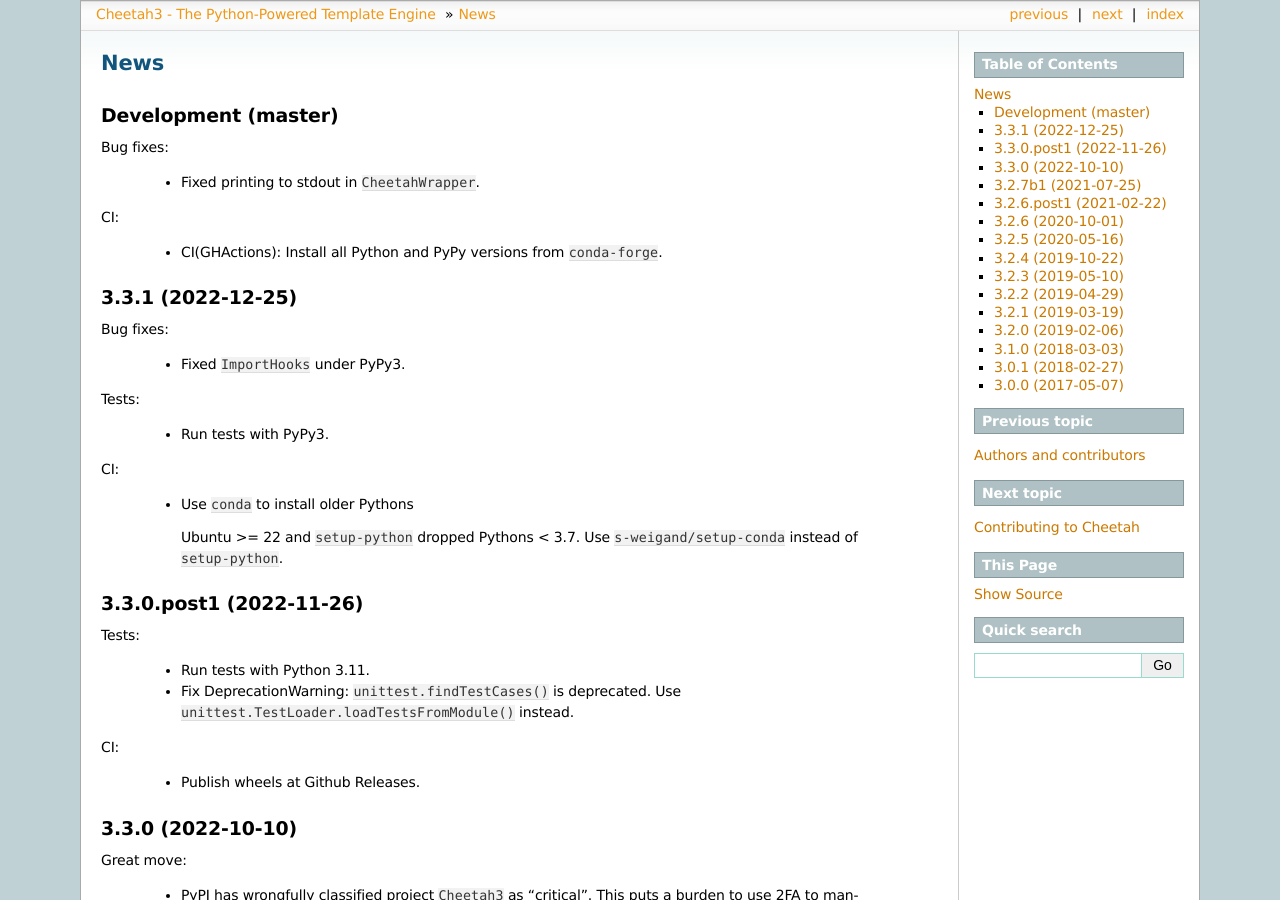
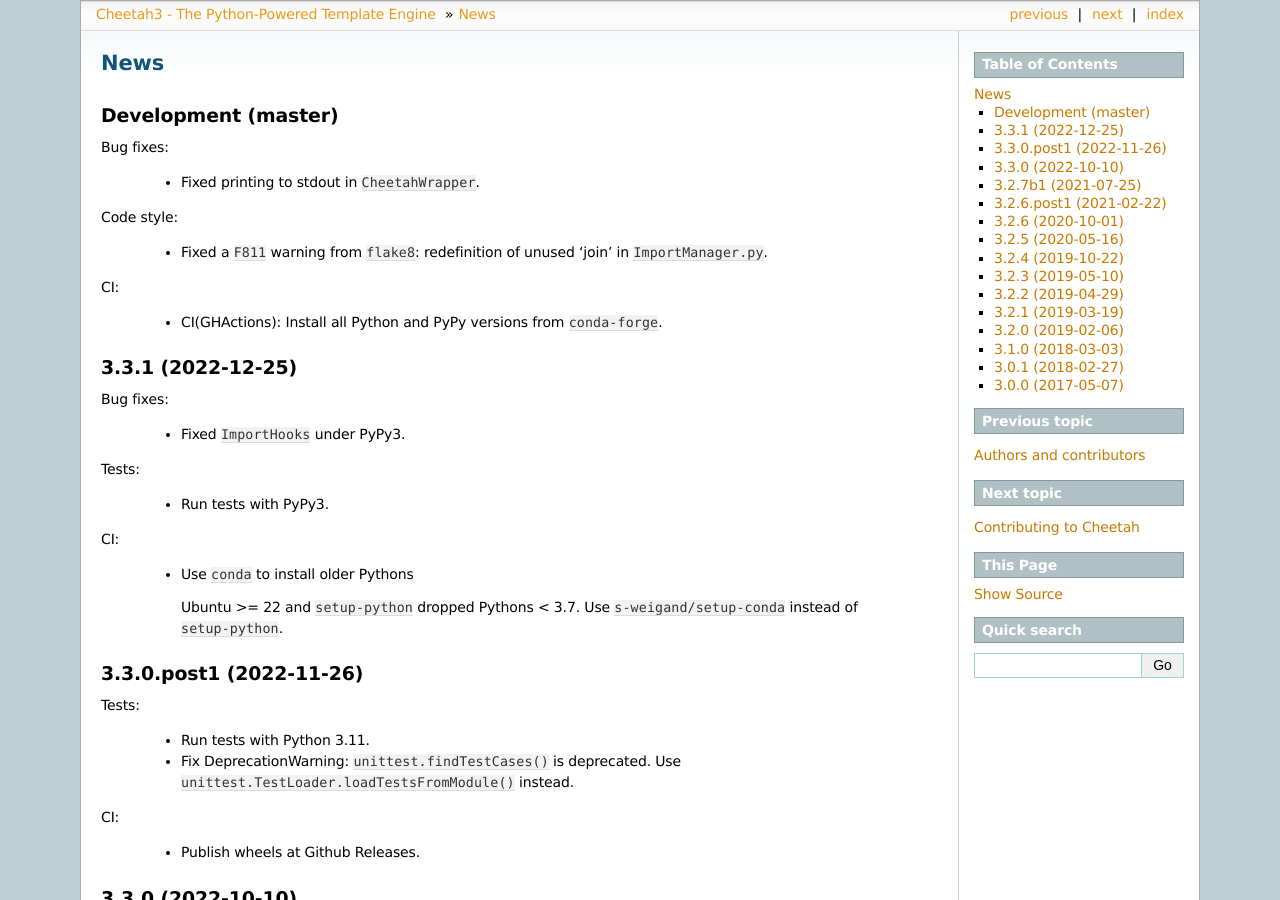
Before and after one commit to CheetahTemplate3/cheetah3, a Sphinx documentation site: the page built from docs/news.rst, in a window 1280 px wide and 900 px high. Built offline with Sphinx 7.4.7, drawn with Linux system fonts in a browser that asks for light colours; pages that are not in the unit, such as notebooks, are missing from menus.

Commit message:
Style(ImportManager): Fixed `F811` warning from `flake8`
Redefinition of unused 'join'.

```diff
--- a/docs/news.rst
+++ b/docs/news.rst
@@ -7,6 +7,11 @@ Development (master)
 Bug fixes:
 
   - Fixed printing to stdout in ``CheetahWrapper``.
+
+Code style:
+
+  - Fixed a ``F811`` warning from ``flake8``:
+    redefinition of unused 'join' in ``ImportManager.py``.
 
 CI:
 
```
Also changed, not shown: 1 other file.
